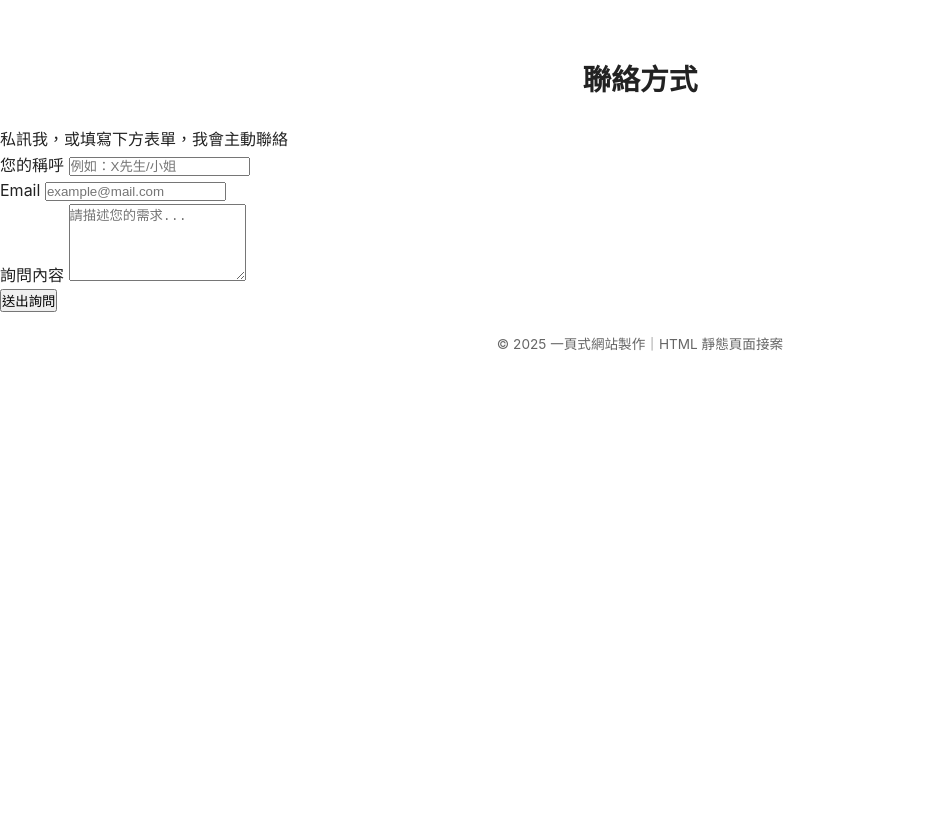
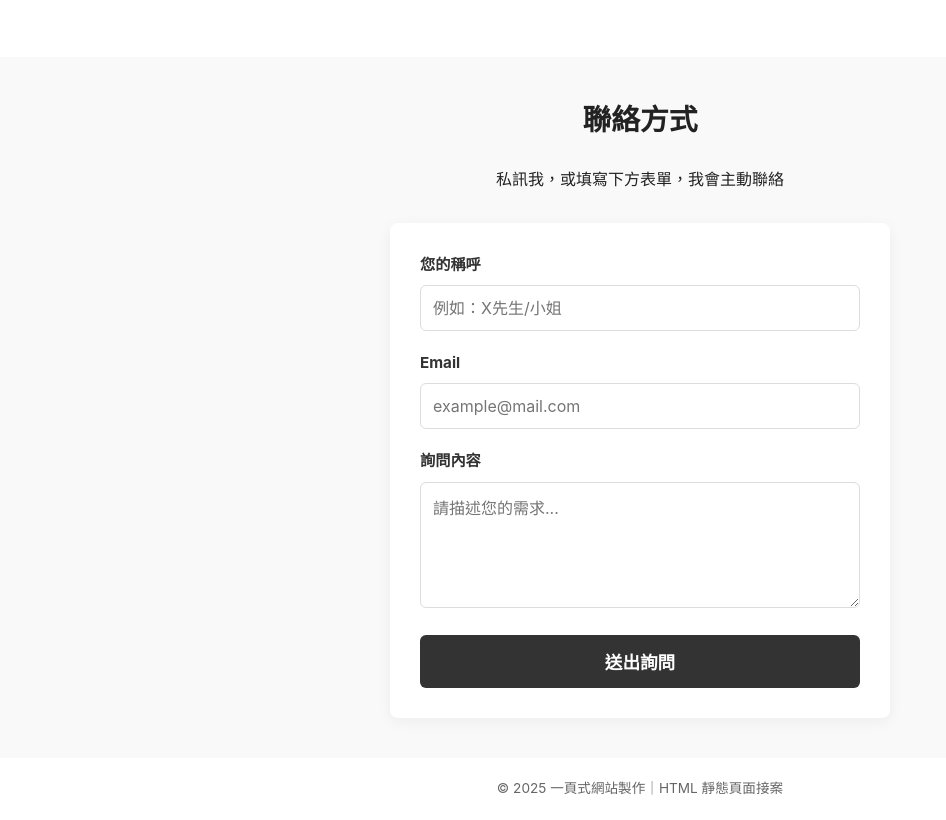
Before and after one commit to echan950623-glitch/onepage_demo, a plain HTML site: page index.html in a window 1280 px wide. Shown: the part 1531-2351 px from the top of the page, without its empty margins (0-946 px from the left). Before the commit the page ends 1907 px from the top, so only its background shows below. Drawn offline with Linux system fonts and the light colour scheme.

Commit message:
Update style.css

```diff
--- a/style.css
+++ b/style.css
@@ -118,15 +118,68 @@ h2 {
   transition: all 0.3s ease;
 }
 
-.btn-secondary {
-  background: #111;
-  color: #fff;
+.contact-section {
+  padding: 40px 20px;
+  text-align: center;
+  background-color: #f9f9f9;
 }
 
-.btn-secondary:hover {
-  background: #434343;
-  transform: scale(1.05);
-  transition: all 0.3s ease;
+.contact-form {
+  max-width: 500px;
+  margin: 30px auto 0;
+  text-align: left;
+  background: #fff;
+  padding: 30px;
+  border-radius: 8px;
+  box-shadow: 0 4px 15px rgba(0,0,0,0.05);
+}
+
+.form-group {
+  margin-bottom: 20px;
+}
+
+.form-group label {
+  display: block;
+  margin-bottom: 8px;
+  font-weight: bold;
+  color: #333;
+  font-size: 0.95rem;
+}
+
+.form-group input,
+.form-group textarea {
+  width: 100%;
+  padding: 12px;
+  border: 1px solid #ddd;
+  border-radius: 6px;
+  font-size: 1rem;
+  transition: border-color 0.3s ease;
+  font-family: inherit;
+}
+
+.form-group input:focus,
+.form-group textarea:focus {
+  outline: none;
+  border-color: #555;
+  box-shadow: 0 0 5px rgba(0,0,0,0.1);
+}
+
+.submit-btn {
+  display: block;
+  width: 100%;
+  padding: 14px;
+  background-color: #333;
+  color: #fff;
+  border: none;
+  border-radius: 6px;
+  font-size: 1.1rem;
+  font-weight: bold;
+  cursor: pointer;
+  transition: background-color 0.3s ease;
+}
+
+.submit-btn:hover {
+  background-color: #555;
 }
 
 .footer {
```
